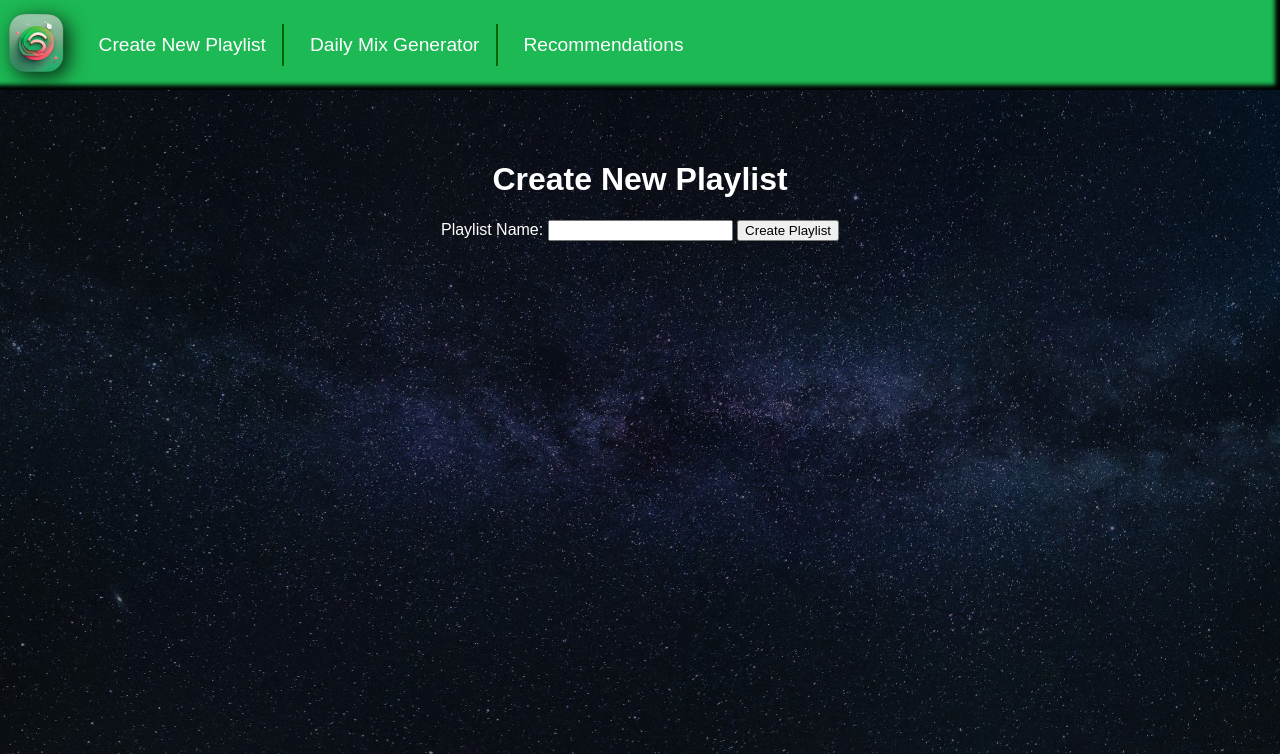
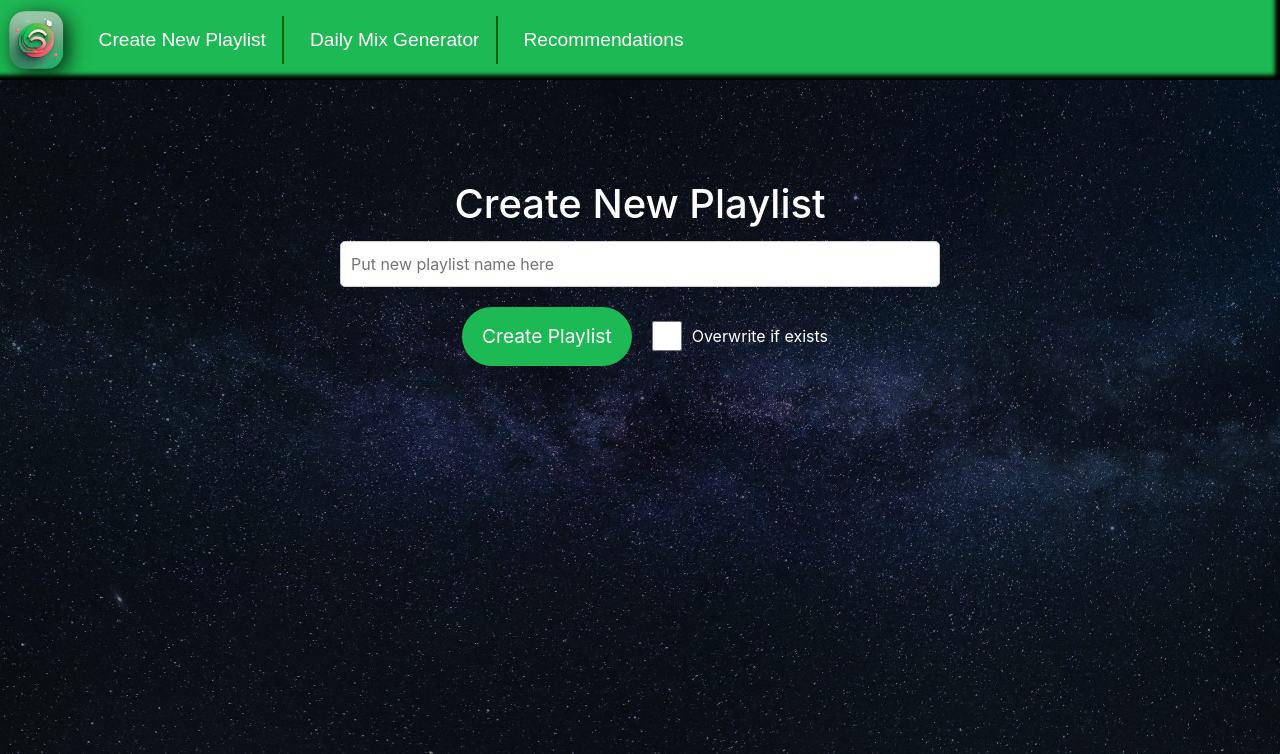
Before and after one commit to Timych84/mixify, a Flask app: template templates/create_playlist.html in a window 1280 px wide. Shown: the top 754 px of the page. Run offline with Flask 3, Linux system fonts and the light colour scheme; the template is opened without the code that fills it, so the values that code supplies are empty; parts of the project's set-up code (start-up, migrations or seed data) failed here and were passed over; some libraries are stand-ins or nearby versions.

Commit message:
add description and playlist creation modification

```diff
--- a/app.py
+++ b/app.py
@@ -16,35 +16,18 @@
 
 @app.route('/')
 def index():
-
     cache_handler = spotipy.cache_handler.FlaskSessionCacheHandler(session)
     auth_manager = spotipy.oauth2.SpotifyOAuth(scope="playlist-modify-public playlist-modify-private playlist-read-private playlist-read-collaborative user-read-recently-played",
                                                cache_handler=cache_handler,
                                                show_dialog=True)
-
     if request.args.get("code"):
-        # Step 2. Being redirected from Spotify auth page
         auth_manager.get_access_token(request.args.get("code"))
         return redirect('/')
-
     if not auth_manager.validate_token(cache_handler.get_cached_token()):
-        # Step 1. Display sign in link when no token
         auth_url = auth_manager.get_authorize_url()
         return render_template('signin.html', auth_url=auth_url)
-        # return f'<h2><a href="{auth_url}">Sign in</a></h2>'
-
-    # Step 3. Signed in, display data
-    # spotify = spotipy.Spotify(auth_manager=auth_manager)
     authenticated = 'token_info' in session
     return render_template('index.html', authenticated=authenticated)
-    # return f'<h2>Hi {spotify.me()["display_name"]}, ' \
-    #        f'<small><a href="/sign_out">[sign out]<a/></small></h2>' \
-    #        f'<a href="/playlists">my playlists</a> | ' \
-    #        f'<a href="/currently_playing">currently playing</a> | ' \
-    #        f'<a href="/test">test</a> | ' \
-    #        f'<a href="/dmixes">dmixes</a> | ' \
-    #     f'<a href="/current_user">me</a>' \
-
 
 
 @app.route('/sign_out')
@@ -55,32 +38,8 @@
 
 @app.route('/recommendations')
 def recommendations():
-    return "recommendations"
+    return redirect('/')
 
-# @app.route('/test')
-# def test():
-#     cache_handler = spotipy.cache_handler.FlaskSessionCacheHandler(session)
-#     auth_manager = spotipy.oauth2.SpotifyOAuth(cache_handler=cache_handler)
-#     if not auth_manager.validate_token(cache_handler.get_cached_token()):
-#         return redirect('/')
-#     spotify = spotipy.Spotify(auth_manager=auth_manager)
-#     playlists = spotify.search(q="Daily Mix", type="playlist")
-#     # playlists = spotify.current_user_playlists()
-#     for playlist in playlists['playlists']['items']:
-#         if playlist['owner']['id'] == 'spotify':
-#             print("Playlist Name:", playlist['name'], file=sys.stdout)
-#             offset = 0
-#             while True:
-#                 response = spotify.playlist_items(playlist['id'], offset=offset, fields='items.track.id,total', additional_types=['track'])
-#                 if len(response['items']) == 0:
-#                     break
-#                 print(response['items'], file=sys.stdout)
-#                 offset = offset + len(response['items'])
-#                 print(offset, "/", response['total'], file=sys.stdout)
-
-
-#     playlist_names = [playlist['name'] for playlist in playlists['playlists']['items'] if playlist['owner']['id'] == 'spotify']
-#     return render_template('playlists.html', playlist_names=playlist_names)
 
 @app.route('/playlists')
 def playlists():
@@ -88,7 +47,6 @@
     auth_manager = spotipy.oauth2.SpotifyOAuth(cache_handler=cache_handler)
     if not auth_manager.validate_token(cache_handler.get_cached_token()):
         return redirect('/')
-
     spotify = spotipy.Spotify(auth_manager=auth_manager)
     # current_user = spotify.current_user()
     # return spotify.current_user_playlists()
@@ -101,8 +59,6 @@
     if not auth_manager.validate_token(cache_handler.get_cached_token()):
         return redirect('/')
     spotify = spotipy.Spotify(auth_manager=auth_manager)
-    # return spotify.current_user_playlists()
-    # playlists = spotify.current_user_playlists()
     playlists = spotify.search(q="Daily Mix", type="playlist", limit=50)
     filtered_playlists = [playlist for playlist in playlists['playlists']['items'] if playlist['owner']['id'] == 'spotify']
     sorted_playlists = sorted(filtered_playlists, key=lambda x: x['name'].lower())
@@ -118,30 +74,19 @@
         return redirect('/')
     if request.method == 'POST':
         playlist_name = request.form.get('playlist_name')
+        overwrite = request.form.get('overwrite')
         if playlist_name:
             try:
                 total_mix_playlist_id = "therwillbeid"
+                create_success = True
                 # raise ValueError("Simulated error during playlist creation")
-                flash(f"Playlist '{playlist_name}' created successfully! Playlist ID: {total_mix_playlist_id}")
-                return render_template('create_playlist.html', playlist_name=playlist_name, authenticated=authenticated)
-                # return render_template('create_playlist_success.html', playlist_name=playlist_name)
+                return render_template('create_playlist.html', playlist_name=playlist_name, authenticated=authenticated, create_success=create_success, overwrite=overwrite)
             except Exception as e:
-                # Flash an error message if an exception occurs (used for demonstration)
-                flash(f"An error occurred: {str(e)}")
+                create_success = False
+                return render_template('create_playlist.html', playlist_name=playlist_name, authenticated=authenticated, create_success=create_success, overwrite=overwrite)
         else:
             return "Please provide a valid playlist name."
     return render_template('create_playlist.html', authenticated=authenticated)
-# @app.route('/currently_playing')
-# def currently_playing():
-#     cache_handler = spotipy.cache_handler.FlaskSessionCacheHandler(session)
-#     auth_manager = spotipy.oauth2.SpotifyOAuth(cache_handler=cache_handler)
-#     if not auth_manager.validate_token(cache_handler.get_cached_token()):
-#         return redirect('/')
-#     spotify = spotipy.Spotify(auth_manager=auth_manager)
-#     track = spotify.current_user_playing_track()
-#     if not track is None:
-#         return track
-#     return "No track currently playing."
 
 
 @app.route('/current_user')
--- a/static/styles_main.css
+++ b/static/styles_main.css
@@ -69,23 +69,59 @@
     margin-left: auto;
 }
 
+/* Shared styles for buttons and inputs */
+.sign-out button,
+.sign-in button,
+.sign-in input,
+button.create-playlist-btn,
+.sign-in-btn {
+    padding: 15px 20px;
+    border-radius: 30px;
+    font-size: 1.2em;
+    cursor: pointer;
+    margin-left: 10px;
+    margin-right: 10px;
+}
+
+/* Individual styles for each button and input */
 .sign-out button {
     background-color: #dc3545;
     color: #fff;
-    padding: 15px 20px;
     border: 2px solid #750000;
-    border-radius: 30px;
-    font-size: 1.2em;
-    cursor: pointer;
-    transition: background-color 0.3s ease, border-color 0.3s ease;
-    margin-left: 10px;
-    margin-right: 10px;
     box-shadow: inset 0 0 10px rgba(0, 0, 0, 0.5);
 }
 
 .sign-out button:hover {
     background-color: #c82333;
     border-color: #c82333;
+}
+
+.sign-in button,
+.sign-in input {
+    background-color: #1db954;
+    color: #fff;
+    border: none;
+}
+
+.sign-in input {
+    background-color: #1fdf64;
+}
+
+.sign-in button:hover,
+.sign-in input:hover {
+    background-color: #1fdf64;
+}
+
+button.create-playlist-btn,
+.sign-in-btn {
+    background-color: #1db954;
+    color: #fff;
+    border: none;
+}
+
+button.create-playlist-btn:hover,
+.sign-in-btn:hover {
+    background-color: #1fdf64;
 }
 
 .container {
@@ -163,3 +199,110 @@
     color: #fff;
     text-decoration: none;
 }
+
+/* Jumbotron styles */
+.app-description.jumbotron {
+    background-color: rgba(0, 100, 0, 0.5); /* Dark green color with 50% opacity */
+    color: #fff;
+    padding: 20px;
+    border-radius: 10px;
+    box-shadow: 0 4px 8px rgba(0, 0, 0, 0.2);
+}
+
+.app-description h1 {
+    color: #fff;
+}
+
+.app-description ul {
+    list-style-type: none;
+    padding: 0;
+}
+
+.app-description li {
+    margin-bottom: 10px;
+}
+
+/* Additional styles for the custom form */
+.custom-form {
+    text-align: center;
+    max-width: 600px;
+    margin: 0 auto;
+
+}
+
+.custom-label {
+    display: block;
+    font-size: 1.2em;
+    margin-bottom: 5px;
+}
+
+.custom-input {
+    width: 100%;
+    padding: 10px;
+    font-size: 1em;
+    border: 1px solid #ccc;
+    border-radius: 5px;
+    box-sizing: border-box;
+    margin-top: 5px;
+    margin-bottom: 10px;
+}
+
+.sign-in-btn {
+    background-color: #1db954;
+    color: #fff;
+    padding: 15px 20px;
+    border-radius: 30px;
+    border: none;
+    font-size: 1.2em;
+    cursor: pointer;
+}
+
+.sign-in-btn:hover {
+    background-color: #1fdf64;
+}
+
+.custom-checkbox {
+    width: 30px; /* Adjust the width as needed */
+    height: 30px; /* Adjust the height as needed */
+}
+
+.checkbox-container {
+    display: flex;
+    flex-direction: column;
+    align-items: flex-start;
+}
+
+.form-group {
+    display: flex;
+    flex-direction: column;
+    align-items: center;
+    margin-bottom: 20px; /* Adjust margin as needed */
+}
+
+.custom-input {
+    width: 100%;
+    padding: 10px;
+    font-size: 1em;
+    border: 1px solid #ccc;
+    border-radius: 5px;
+    box-sizing: border-box;
+    margin-top: 5px;
+    margin-bottom: 10px;
+}
+
+.form-options {
+    display: flex;
+    align-items: center;
+    margin-top: 10px; /* Add margin to the top */
+}
+
+.sign-in-btn {
+    margin-right: 20px; /* Adjust horizontal margin between elements */
+}
+
+.option-text {
+    display: flex;
+    align-items: center;
+    margin-bottom: 0; /* Reset margin-bottom */
+    margin-left: 10px;
+}
--- /dev/null
+++ b/templates/base.html
@@ -0,0 +1,37 @@
+<!DOCTYPE html>
+<html lang="en">
+<head>
+    <meta charset="UTF-8">
+    <meta name="viewport" content="width=device-width, initial-scale=1.0">
+    <title>{% block title %}My Music App{% endblock %}</title>
+    <link rel="stylesheet" href="{{ url_for('static', filename='styles_main.css') }}">
+    <link rel="stylesheet" href="https://cdn.jsdelivr.net/npm/bootstrap@4.0.0/dist/css/bootstrap.min.css" integrity="sha384-Gn5384xqQ1aoWXA+058RXPxPg6fy4IWvTNh0E263XmFcJlSAwiGgFAW/dAiS6JXm" crossorigin="anonymous">
+</head>
+<body>
+    <div class="header">
+        <a href="{{ url_for('index') }}" class="logo-link">
+            <img src="{{ url_for('static', filename='images/logo_small.png') }}" alt="Small Logo" class="logo-small">
+        </a>
+
+        <div class="tabs">
+            <a href="{{ url_for('create_playlist') }}">Create New Playlist</a>
+            <a href="{{ url_for('daily_mix_generator') }}">Daily Mix Generator</a>
+            <a href="{{ url_for('recommendations') }}">Recommendations</a>
+        </div>
+
+        {% if authenticated %}
+        <div class="sign-out">
+            <button onclick="window.location.href='{{ url_for('sign_out') }}'">Sign Out</button>
+        </div>
+        {% endif %}
+    </div>
+
+    <div class="container">
+        {% block content %}{% endblock %}
+    </div>
+
+    <script src="https://code.jquery.com/jquery-3.2.1.slim.min.js" integrity="sha384-KJ3o2DKtIkvYIK3UENzmM7KCkRr/rE9/Qpg6aAZGJwFDMVNA/GpGFF93hXpG5KkN" crossorigin="anonymous"></script>
+    <script src="https://cdn.jsdelivr.net/npm/popper.js@1.12.9/dist/umd/popper.min.js" integrity="sha384-ApNbgh9B+Y1QKtv3Rn7W3mgPxhU9K/ScQsAP7hUibX39j7fakFPskvXusvfa0b4Q" crossorigin="anonymous"></script>
+    <script src="https://cdn.jsdelivr.net/npm/bootstrap@4.0.0/dist/js/bootstrap.min.js" integrity="sha384-JZR6Spejh4U02d8jOt6vLEHfe/JQGiRRSQQxSfFWpi1MquVdAyjUar5+76PVCmYl" crossorigin="anonymous"></script>
+</body>
+</html>
--- a/templates/create_playlist.html
+++ b/templates/create_playlist.html
@@ -1,38 +1,35 @@
-{% extends 'index.html' %}
+{% extends 'base.html' %}
 
 {% block content %}
-    <h1>Create New Playlist</h1>
-    <form action="{{ url_for('create_playlist') }}" method="post">
-        <label for="playlist_name">Playlist Name:</label>
-        <input type="text" id="playlist_name" name="playlist_name" required>
-        <button type="submit" onclick="showModal('{{ get_flashed_messages()[0] }}')">Create Playlist</button>
-        <p>{{ get_flashed_messages()[0] }}</p>
-    </form>
+    <div class="container">
+        <h1 class="text-center">Create New Playlist</h1>
+        <form action="{{ url_for('create_playlist') }}" method="post" class="custom-form">
+            <div class="form-group">
+                <input type="text" id="playlist_name" name="playlist_name" class="custom-input" placeholder="Put new playlist name here" required>
+                <div class="form-options">
+                    <button type="submit" onclick="showModal('{{ get_flashed_messages()[0] }}')" class="sign-in-btn">Create Playlist</button>
+                    <input type="checkbox" name="overwrite" class="custom-checkbox">
+                    <label for="overwrite_checkbox" class="option-text">Overwrite if exists</label>
+                </div>
+            </div>
+        </form>
 
-    <!-- Modal -->
-    <div id="myModal" class="modal">
-        <div class="modal-content">
-            <span class="close" onclick="closeModal()">&times;</span>
-            <p>{{ get_flashed_messages()[0] }}</p>
+        <!-- Rest of your content... -->
+
+        <div class="modal-body">
+            {% if create_success is defined %}
+                {% if create_success %}
+                    <div class="alert alert-success" role="alert">
+                        Playlist created successfully! Overwrite: {{ overwrite }}
+                    </div>
+                {% else %}
+                    <div class="alert alert-danger" role="alert">
+                        Playlist creation failed. Please try again. Overwrite: {{ overwrite }}
+                    </div>
+                {% endif %}
+            {% endif %}
         </div>
+
+        <!-- Rest of your content... -->
     </div>
-
-    <script>
-        function showModal(message) {
-            var modal = document.getElementById("myModal");
-            var modalContent = modal.querySelector('.modal-content p');
-            modalContent.innerText = message;
-            modal.style.display = "block";
-            setTimeout(function () {
-                modal.style.display = "none";
-                window.location.href = "{{ url_for('index') }}"; // Redirect to index after modal closes
-            }, 3000); // Close modal after 3 seconds
-        }
-
-        function closeModal() {
-            var modal = document.getElementById("myModal");
-            modal.style.display = "none";
-            window.location.href = "{{ url_for('index') }}"; // Redirect to index after modal closes
-        }
-    </script>
 {% endblock %}
--- a/templates/index.html
+++ b/templates/index.html
@@ -1,32 +1,5 @@
-<!DOCTYPE html>
-<html lang="en">
-<head>
-    <meta charset="UTF-8">
-    <meta name="viewport" content="width=device-width, initial-scale=1.0">
-    <title>My Music App</title>
-    <link rel="stylesheet" href="{{ url_for('static', filename='styles_main.css') }}">
-</head>
-<body>
-    <div class="header">
-        <a href="{{ url_for('index') }}" class="logo-link">
-            <img src="{{ url_for('static', filename='images/logo_small.png') }}" alt="Small Logo" class="logo-small">
-        </a>
+{% extends 'base.html' %}
 
-        <div class="tabs">
-            <a href="{{ url_for('create_playlist') }}">Create New Playlist</a>
-            <a href="{{ url_for('daily_mix_generator') }}">Daily Mix Generator</a>
-            <a href="{{ url_for('recommendations') }}">Recommendations</a>
-        </div>
-
-        {% if authenticated %}
-        <div class="sign-out">
-            <button onclick="window.location.href='{{ url_for('sign_out') }}'">Sign Out</button>
-        </div>
-        {% endif %}
-    </div>
-
-    <div class="container">
-        {% block content %}{% endblock %}
-    </div>
-</body>
-</html>
+{% block content %}
+    {% include 'app_description.html' %}
+{% endblock %}
--- a/templates/signin.html
+++ b/templates/signin.html
@@ -1,10 +1,11 @@
 {% extends 'index.html' %}
 
 {% block content %}
+    {% include 'app_description.html' %}
     <div class="container">
         <h1>Sign In</h1>
         <p>Click the button below to sign in:</p>
-        <a href="{{ auth_url }}" class="spotify-button">
+        <a href="{{ auth_url }}" class="sign-in">
             <button>Sign In with Spotify</button>
         </a>
     </div>
```
Also changed, not shown: templates/app_description.html (added, +10 -0 lines).
